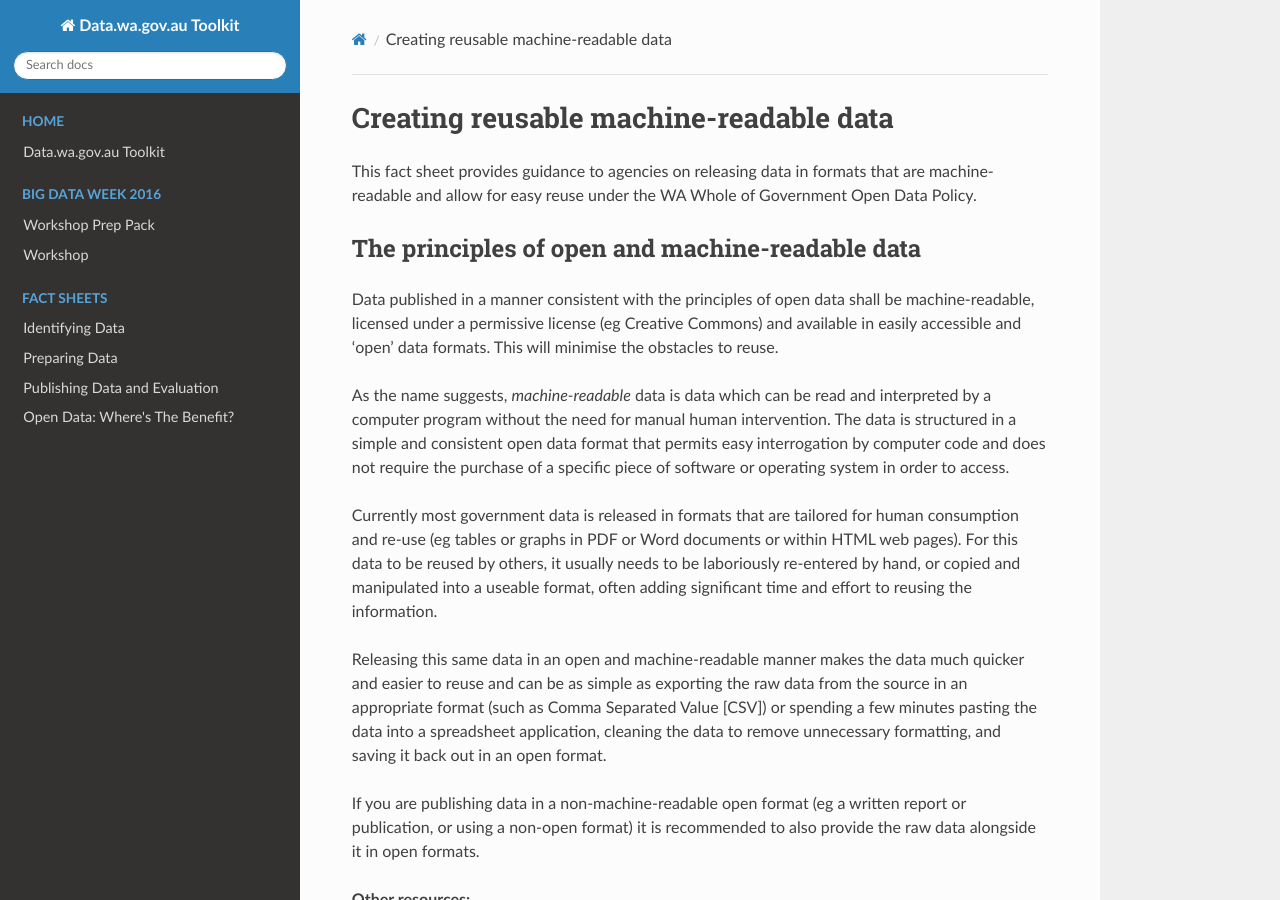
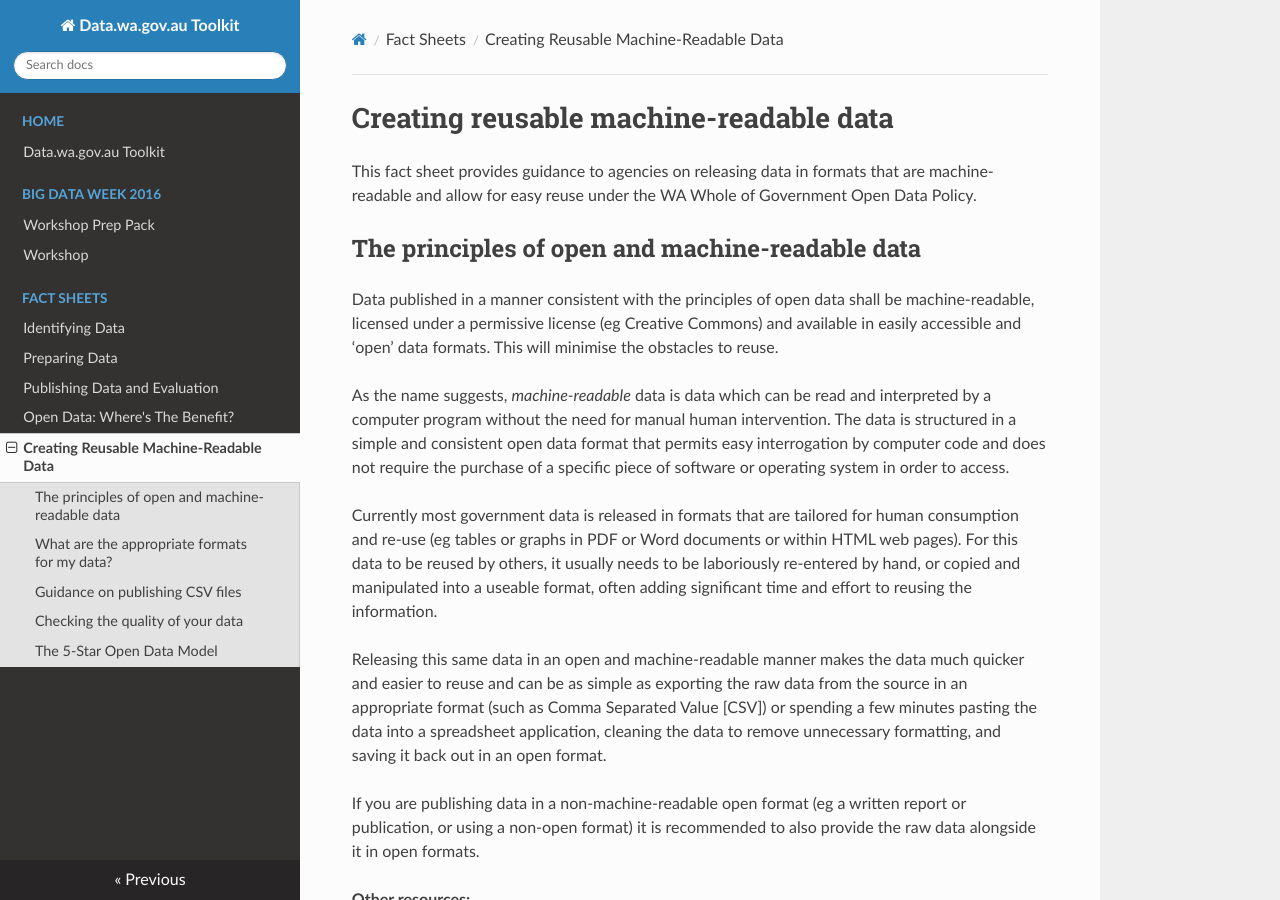
Before and after one commit to datawagovau/toolkit, an MkDocs documentation site: the page built from docs/factsheets/creating-reusable-data.md, in a window 1280 px wide and 900 px high. Built offline with MkDocs 1.6.1, drawn with Linux system fonts in a browser that asks for light colours; nearby versions of some CDN libraries; old or Windows-style settings are respelled for this version of MkDocs.

Commit message:
Update mkdocs.yml

```diff
--- a/mkdocs.yml
+++ b/mkdocs.yml
@@ -7,6 +7,7 @@ pages:
     - [factsheets/preparing-data.md, Fact Sheets, Preparing Data]
     - [factsheets/publish-and-evaluate.md, Fact Sheets, Publishing Data and Evaluation]
     - [factsheets/open-data-benefit.md, Fact Sheets, "Open Data: Where's The Benefit?"]
+    - [factsheets/creating-reusable-data.md, Fact Sheets, Creating Reusable Machine-Readable Data]
     # - [dto.md, Home, DTO Digital Service Standard]
     # - [splunk.md, Home, Splunk]
     # - [hp-helion.md, Home, HP Helion]
```
